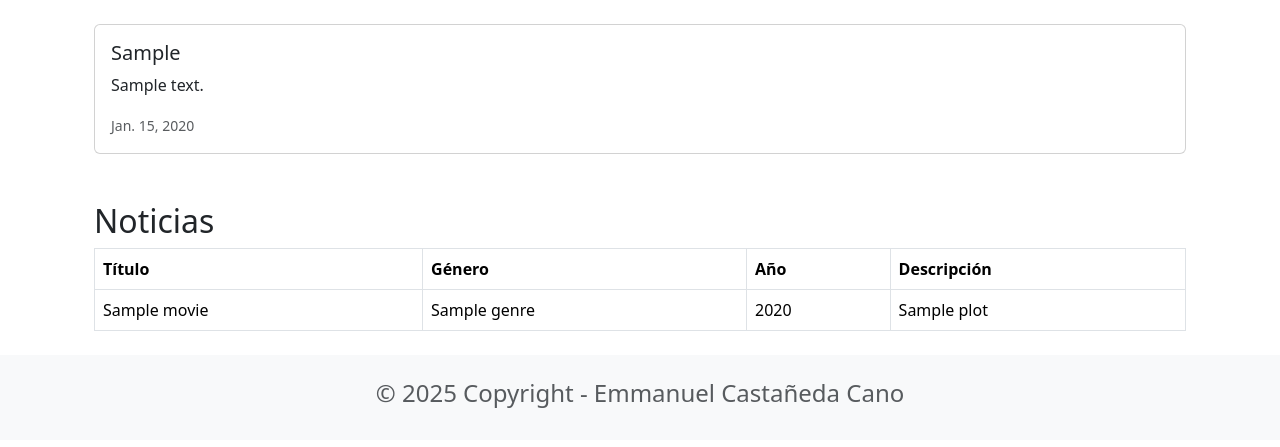
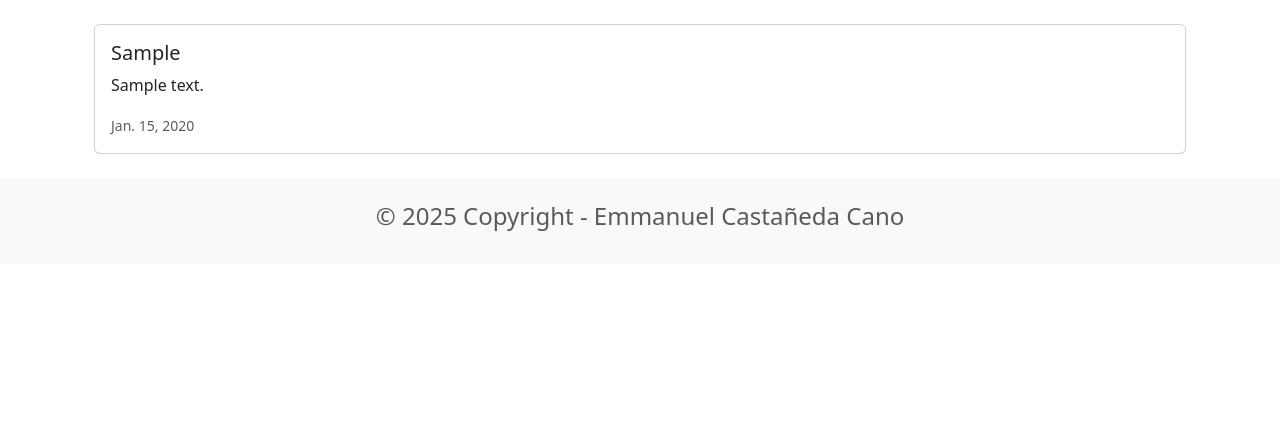
Before and after one commit to Emmanuelcasta/Taller1, a Django app: template news/templates/news.html in a window 1280 px wide. Shown: the part 56-503 px from the top of the page. Run offline with Django 5.2, Linux system fonts and the light colour scheme; tables that the repository leaves empty hold one stand-in row (values such as "Sample post"); the template is opened without the code that fills it: values that come from a table or form of the project are taken from there, most other values are stand-ins (such as "Sample title", 1, 10 or a date in 2020).

Commit message:
movies review

```diff
--- a/moviereviews/settings.py
+++ b/moviereviews/settings.py
@@ -30,7 +30,7 @@ SECRET_KEY = 'django-insecure-1k@*o_flk__ht&osk@=cr=!_(5as0we*0q4q(njcra6tq@3k$0
 # SECURITY WARNING: don't run with debug turned on in production!
 DEBUG = True
 
-ALLOWED_HOSTS = []
+ALLOWED_HOSTS = ['98.88.249.10']
 
 
 # Application definition
--- a/news/templates/news.html
+++ b/news/templates/news.html
@@ -16,51 +16,4 @@
     {% endfor %}
 </div>
 
-<div class="container mt-5">
-    <h2>Noticias</h2>
-    <table class="table table-bordered">
-        <thead>
-            <tr>
-                <th>Título</th>
-                <th>Género</th>
-                <th>Año</th>
-                <th>Descripción</th>
-            </tr>
-        </thead>
-        <tbody>
-            {% for movie in movies_data %}
-                <tr>
-                    <td>{{ movie.title }}</td>
-                    <td>{{ movie.genre }}</td>
-                    <td>{{ movie.year }}</td>
-                    <td>{{ movie.plot }}</td>
-                </tr>
-            {% endfor %}
-        </tbody>
-    </table>
-</div>
 {% endblock %}
-
-<div class="container mt-5">
-    <h2>Películas del JSON</h2>
-    <table class="table table-bordered">
-        <thead>
-            <tr>
-                <th>Título</th>
-                <th>Género</th>
-                <th>Año</th>
-                <th>Descripción</th>
-            </tr>
-        </thead>
-        <tbody>
-            {% for movie in movies_data %}
-                <tr>
-                    <td>{{ movie.title }}</td>
-                    <td>{{ movie.genre }}</td>
-                    <td>{{ movie.year }}</td>
-                    <td>{{ movie.plot }}</td>
-                </tr>
-            {% endfor %}
-        </tbody>
-    </table>
-</div>
```
Also changed, not shown: movie/templates/statistics.html (+5 -3 lines), movie/views.py (+33 -15 lines), 1 other file.
